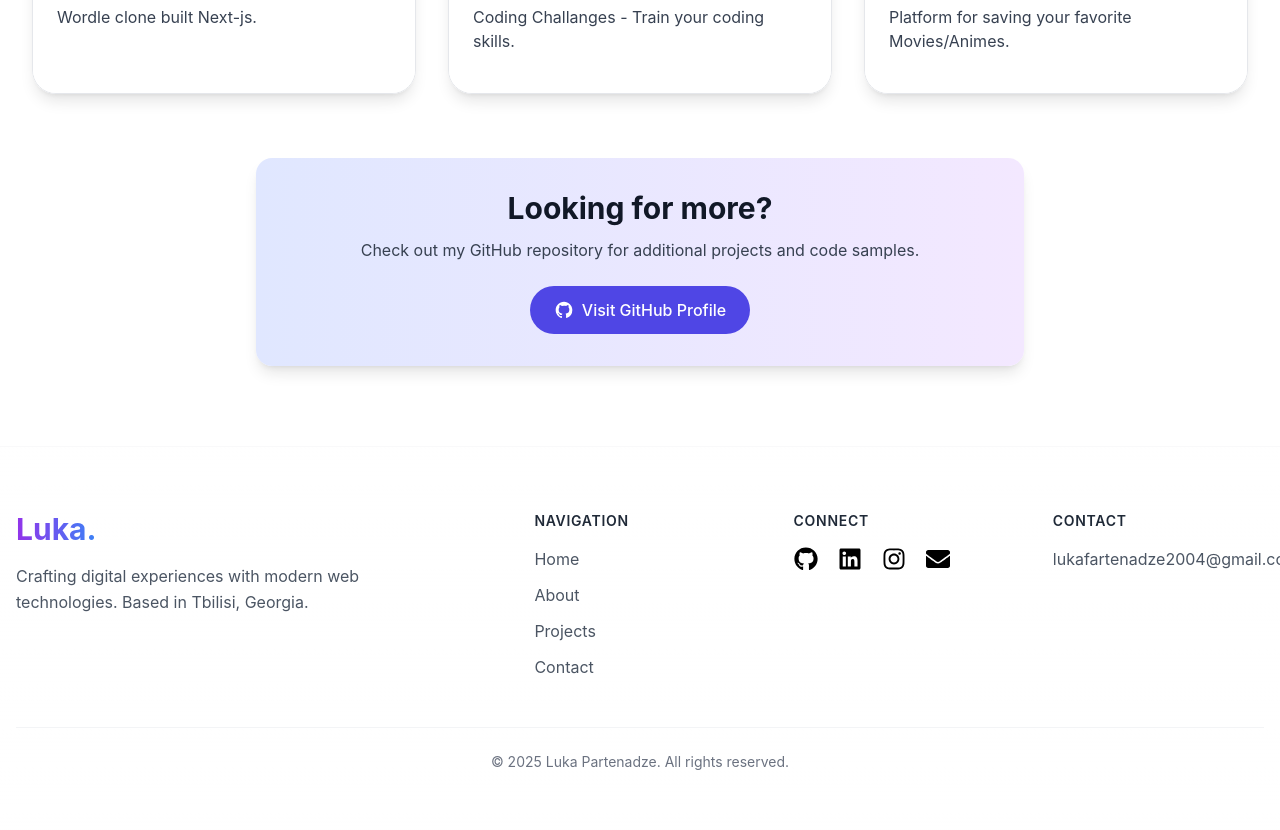
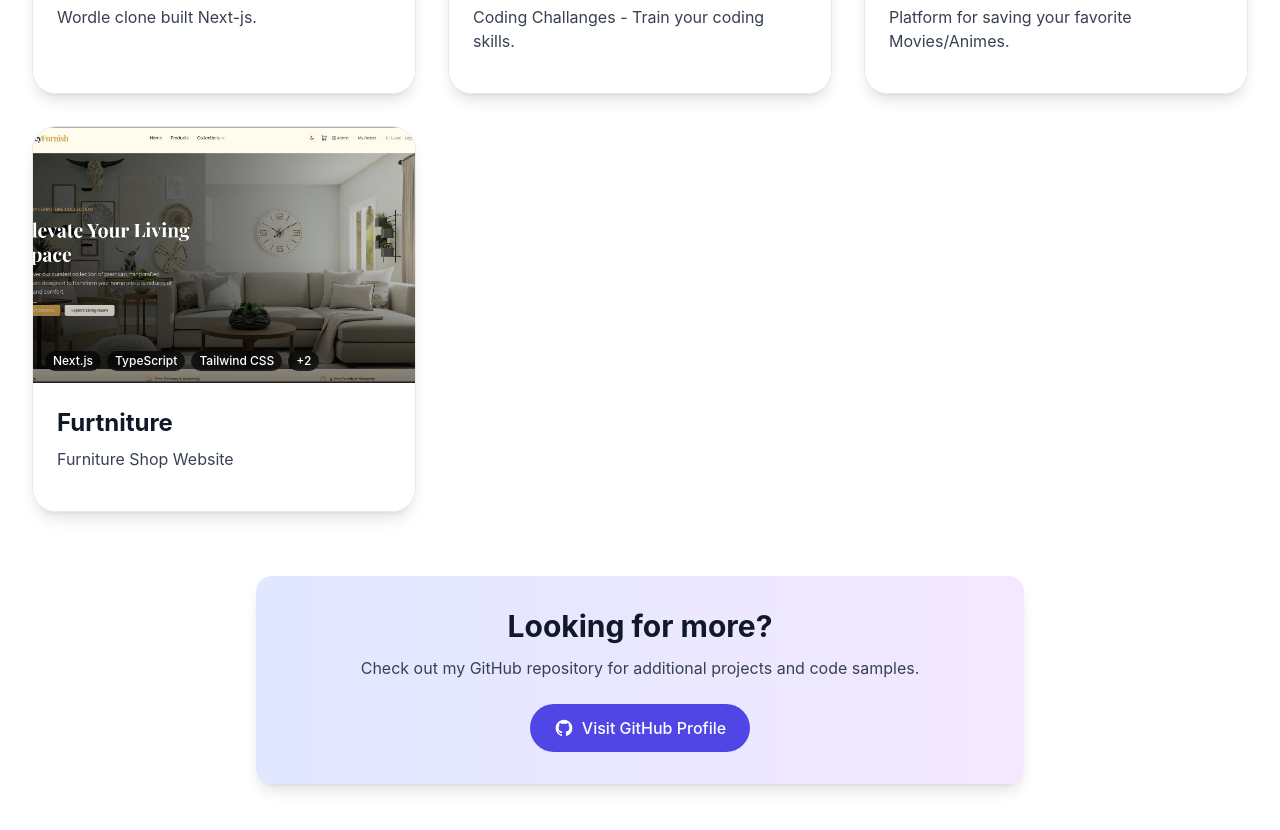
Before and after one commit to SetFodi/MyPortfolio, a Next.js app: page /projects in a window 1280 px wide. Shown: the part 1680-2510 px from the top of the page. Built offline with nearby package versions, Linux system fonts and the light colour scheme.

Commit message:
added furniture project

```diff
--- a/pages/projects.js
+++ b/pages/projects.js
@@ -100,6 +100,13 @@ export default function Projects() {
       image: '/andwatch.jpg',
       link: 'https://andwatch.vercel.app/',
       technologies: ['Next.js', 'TypeScript', 'Node.js', 'MongoDB', 'Api Integration', 'Tailwind CSS'],
+    },
+ {
+      title: 'Furtniture',
+      description: 'Furniture Shop Website',
+      image: '/furniture.jpeg',
+      link: 'https://github.com/SetFodi/furniture-store',
+      technologies: ['Next.js', 'TypeScript', 'Tailwind CSS', 'Node.js', 'MongoDB'],
     },
   ]
 
```
Also changed, not shown: public/furniture.jpeg (added).
